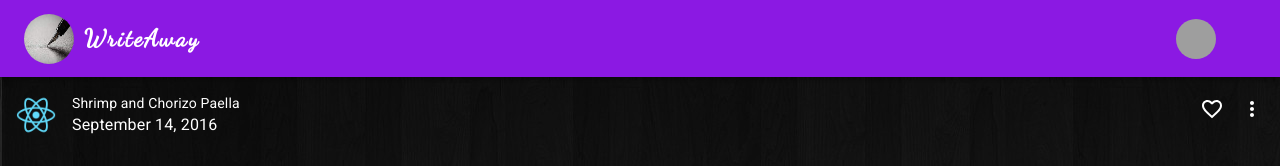
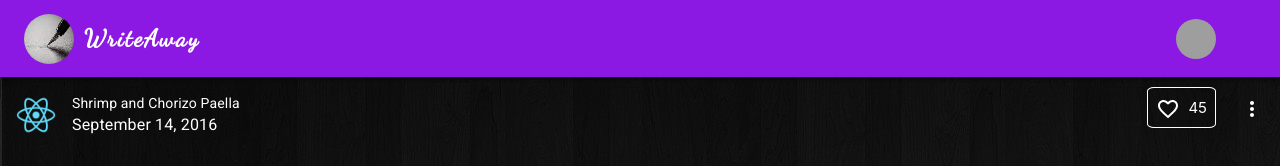
Before and after one commit to Shreejichandra/webtech-blogs, a React (Create React App) app: page /article in a window 1280 px wide. Shown: the top 166 px of the page. Built offline with nearby package versions, Linux system fonts and the light colour scheme; grey boxes are pictures that could not be loaded; a web font is replaced by a local one.

Commit message:
Likes button

```diff
--- a/src/components/ArticleView.js
+++ b/src/components/ArticleView.js
@@ -11,6 +11,7 @@ import DoneIcon from "@mui/icons-material/Done";
 import { useHistory, useParams } from "react-router-dom";
 import createEditor from "../utils/editor";
 import Typography from "@mui/material/Typography";
+import { style } from "@mui/system";
 
 const ArticleView = () => {
   const [isliked, setIsLiked] = useState(false);
@@ -96,6 +97,7 @@ const ArticleView = () => {
               </IconButton>
             )}
 
+            <div style={{ display: "inline", border: "1px solid white", borderRadius: "10%", padding: "10px 8px 10px 0px" }}>
               <IconButton
                 aria-label="more"
                 onClick={handleLike}
@@ -108,7 +110,15 @@ const ArticleView = () => {
                   <FavoriteBorderOutlinedIcon style={{ color: "white" }} />
                 )}
               </IconButton>
-
+              45
+            </div>
+            <IconButton
+              aria-label="more"
+              onClick={handleClick}
+              aria-haspopup="true"
+              aria-controls="long-menu"
+            >
+            </IconButton>
             <IconButton
               aria-label="more"
               onClick={handleClick}
@@ -132,17 +142,18 @@ const ArticleView = () => {
             </Menu>
           </div>
         }
-        avatar={<Avatar alt="Emy Sharp" src={require("./logo192.png")} />}
+        avatar={< Avatar alt="Emy Sharp" src={require("./logo192.png")} />}
         title="Shrimp and Chorizo Paella"
         // subheader="September 14, 2016"
         subheader={
-          <Typography sx={{ color: "white" }}>September 14, 2016</Typography>
+          < Typography sx={{ color: "white" }}> September 14, 2016</Typography >
         }
       />
-      <h2 className="article-title">Article Title</h2>
+      < h2 className="article-title" > Article Title</h2 >
       <img src={require("./card1.jpg")} alt="blog_image" className="cover" />
 
-      {isEditing ? (
+      {
+        isEditing ? (
           <p className="article-body-edit">
             Lorem ipsum dolor sit amet, consectetur adipiscing elit. Proin a lorem
             orci. Aenean efficitur quam vel dui maximus hendrerit. Pellentesque
@@ -160,8 +171,9 @@ const ArticleView = () => {
             Nam eget leo quis enim pellentesque interdum. Quisque porttitor nisl
             tellus, ac bibendum nunc rhoncus sed.
           </p>
-      )}
-    </div>
+        )
+      }
+    </div >
   );
 };
 
```
Lines whose indentation alone changed are shown as unchanged.
